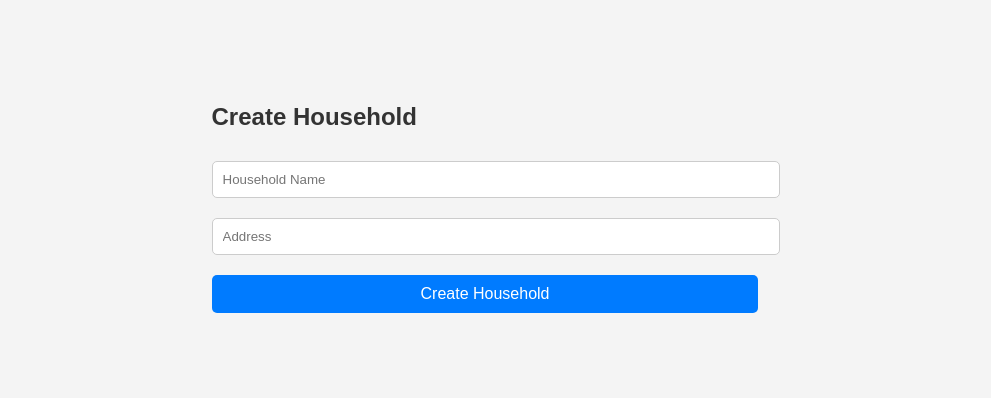
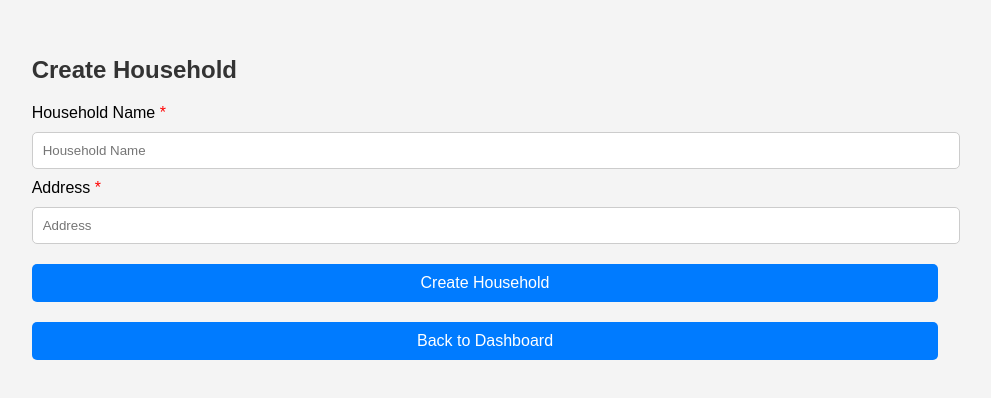
Before and after one commit to taanishqs28/HomeSentinel, a React (Create React App) app in the folder react-frontend/: page /create-household in a window 1280 px wide. Shown: the part 202-600 px from the top of the page, without its empty margins (155-1146 px from the left). Built offline with nearby package versions, Linux system fonts and the light colour scheme; no server answers; the HTML template or start-up script is replaced by a standard one.

Commit message:
Updated the create household page

```diff
--- a/react-frontend/src/pages/CreateHousehold.js
+++ b/react-frontend/src/pages/CreateHousehold.js
@@ -9,51 +9,74 @@ const CreateHousehold = () => {
   const navigate = useNavigate();
 
   const handleCreate = async () => {
+    if (!name.trim() || !address.trim()) {
+      setMessage("Please fill in all required fields.");
+      return;
+    }
+
     try {
       const response = await api.post("/household/create", { name, address });
 
-      console.log("✅ Household created response:", response.data);
-      console.log("✅ Token in localStorage:", localStorage.getItem("token"));
+      console.log("Household created response:", response.data);
+      console.log("Token in localStorage:", localStorage.getItem("token"));
 
-      setMessage("✅ Household created successfully!");
-      setTimeout(() => navigate("/dashboard"), 1500);
+      setMessage("Household created successfully!");
+      setTimeout(() => navigate("/admin-dashboard"), 1500);
     } catch (err) {
-      console.error("❌ Error response:", err.response?.data || err.message);
-      console.log("❗ Token after error:", localStorage.getItem("token"));
+      console.error("Error response:", err.response?.data || err.message);
+      console.log("Token after error:", localStorage.getItem("token"));
 
       if (err.response && err.response.status === 400) {
-        setMessage("❌ Household already exists. Try a different name.");
+        setMessage("Household already exists. Try a different name.");
       } else if (err.response && err.response.status === 401) {
-        setMessage("❌ Unauthorized. Please login again.");
+        setMessage("Unauthorized. Please login again.");
         localStorage.removeItem("token");
         navigate("/login");
       } else {
-        setMessage("❌ Error creating household: " + (err.response?.data?.detail || err.message));
+        setMessage("Error creating household: " + (err.response?.data?.detail || err.message));
       }
     }
+  };
+
+  const handleBack = () => {
+    navigate("/admin-dashboard");
   };
 
   return (
     <div className="create-household-container">
       <h2>Create Household</h2>
+
+      <label>
+        Household Name <span style={{ color: "red" }}>*</span>
+      </label>
       <input
         type="text"
         placeholder="Household Name"
         value={name}
         onChange={(e) => setName(e.target.value)}
-        required
       />
+
+      <label>
+        Address <span style={{ color: "red" }}>*</span>
+      </label>
       <input
         type="text"
         placeholder="Address"
         value={address}
         onChange={(e) => setAddress(e.target.value)}
-        required
       />
+
       <button onClick={handleCreate}>Create Household</button>
+
       {message && (
-        <p style={{ color: message.includes("❌") ? "red" : "green" }}>{message}</p>
+        <p style={{ color: message.toLowerCase().includes("error") || message.toLowerCase().includes("unauthorized") || message.toLowerCase().includes("please") ? "red" : "green" }}>
+          {message}
+        </p>
       )}
+
+      <button onClick={handleBack} style={{ marginTop: "20px" }}>
+        Back to Dashboard
+      </button>
     </div>
   );
 };
```
